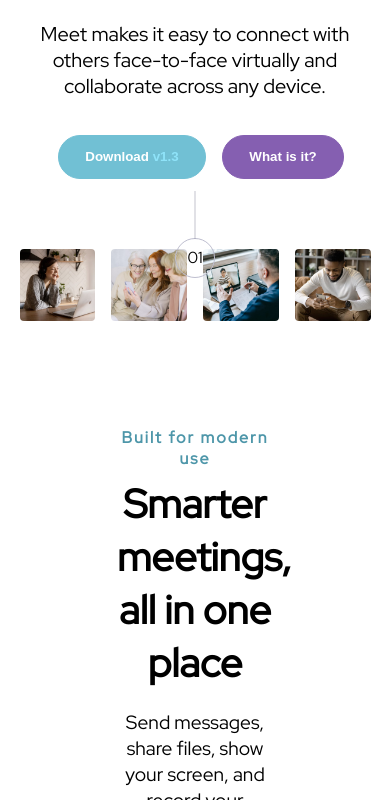
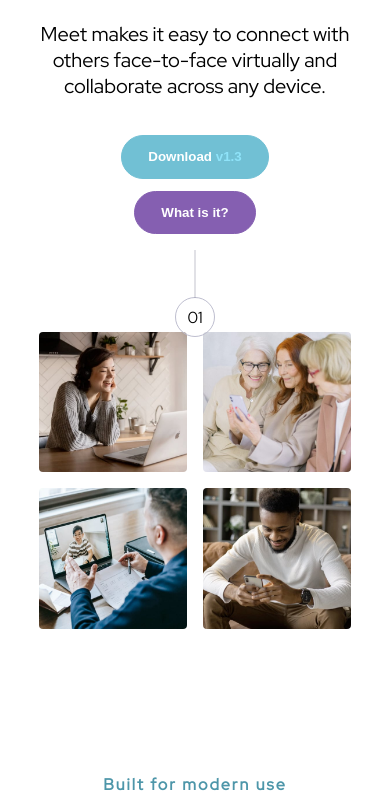
Before and after one commit to phwnganh/mentor-meeting-landing-page, a plain HTML site: page index.html in a window 390 px wide. Shown: the part 449-1249 px from the top of the page. Drawn offline with Linux system fonts and the light colour scheme.

Commit message:
feat: mobile responsive ver

```diff
--- a/style.css
+++ b/style.css
@@ -55,7 +55,7 @@ header {
   height: 40px;
 }
 
-.line-2 .circle-line{
+.line-2 .circle-line {
   background-color: white;
   z-index: 10;
 }
@@ -223,16 +223,6 @@ footer .download .download-btn {
     font-size: 48px;
   }
 
-
-
-  .gallery {
-    margin-top: 8em;
-  }
-
-  /* .gallery-grid {
-    grid-template-columns: repeat(2, auto) !important;
-  } */
-
   .gallery {
     margin: 15% 5%;
   }
@@ -261,3 +251,36 @@ footer .download .download-btn {
     flex-basis: 33.33%;
   }
 }
+
+@media (max-width: 576px) {
+  .banner{
+    margin-bottom: 1em;
+  }
+  .gallery-grid {
+    grid-template-columns: repeat(2, auto) !important;
+  }
+
+  .banner-btn {
+    display: flex;
+    flex-direction: column;
+    align-items: center;
+  }
+
+  .gallery {
+    margin: 25% 10%;
+  }
+
+  .features {
+    margin: 0 24px;
+  }
+
+  .features .benefit-features {
+    font-size: 1.5em;
+  }
+
+  footer {
+    background-image: url("assets/mobile/image-footer.jpg"),
+      linear-gradient(#4d96a9, #4d96a9);
+    padding: 1em 4em;
+  }
+}
```
